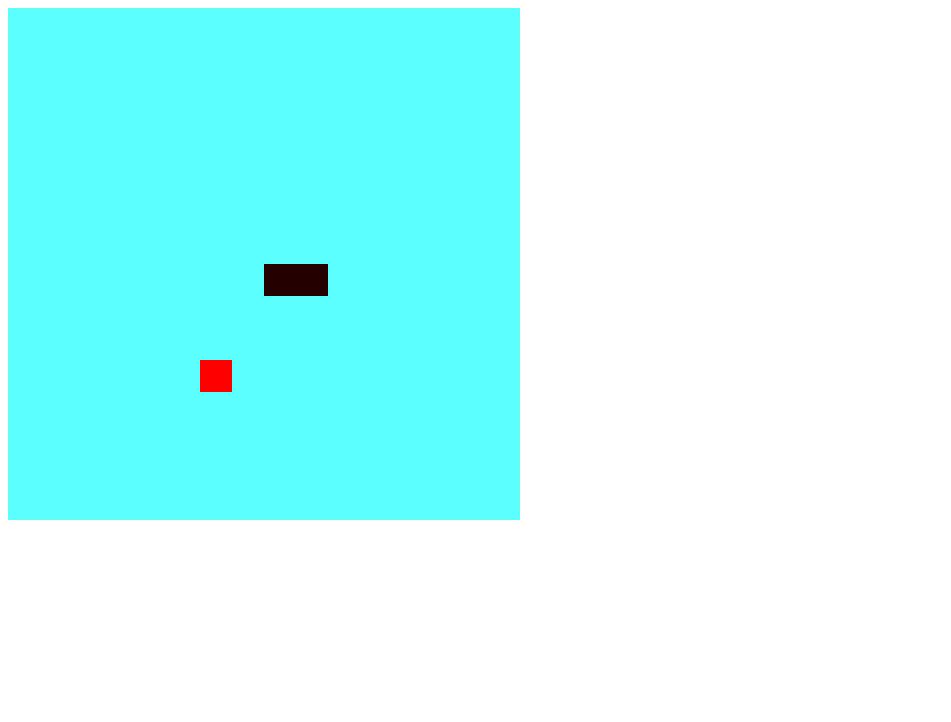
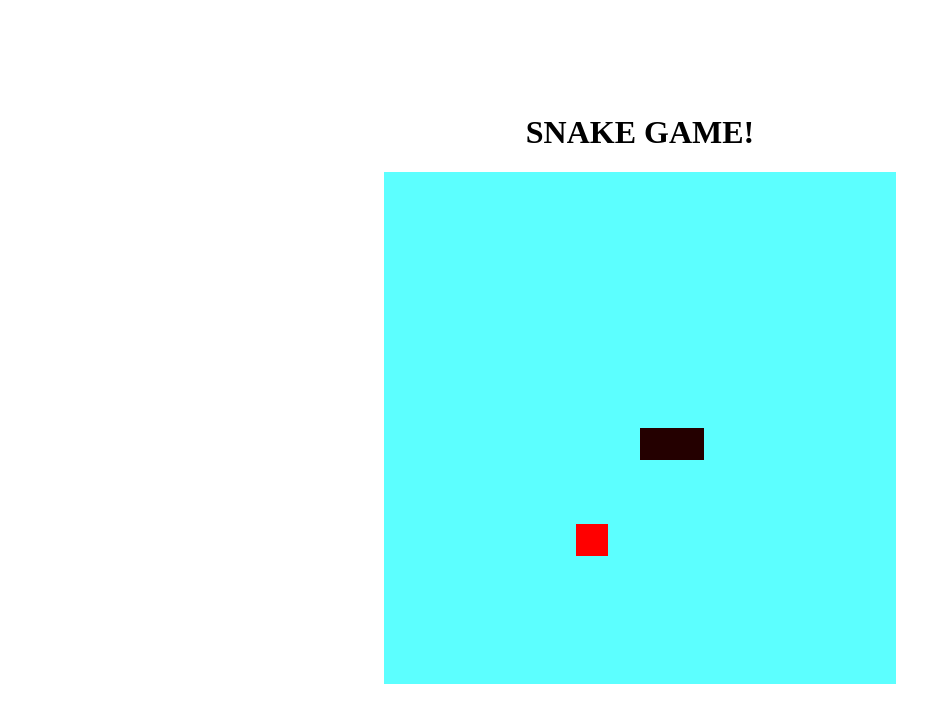
Before and after one commit to Pedr-sys/proj_final_webDevs, a plain HTML site: page index.html/index.html in a window 1280 px wide. Shown: the whole page, without its empty margins (0-951 px from the left). Drawn offline with Linux system fonts and the light colour scheme.

Commit message:
adicionar estilização ao body

```diff
--- a/index.html/index.html
+++ b/index.html/index.html
@@ -14,7 +14,9 @@
 </head>
 
 <body>
-	<canvas id="snake" width="512" height="512"></canvas>
+	<h1>SNAKE GAME!</h1>
+  <canvas id="snake" width="512" height="512"></canvas>
+
 </body>
 
 </html>
--- a/index.html/style.css
+++ b/index.html/style.css
@@ -0,0 +1,10 @@
+body{
+	height: 95vh;
+	width: 95;
+	display: flex;
+	justify-content: center;
+	align-items: center;
+	flex-direction: column;
+	color: "#240000"(44, 139, 44);
+
+}
```
